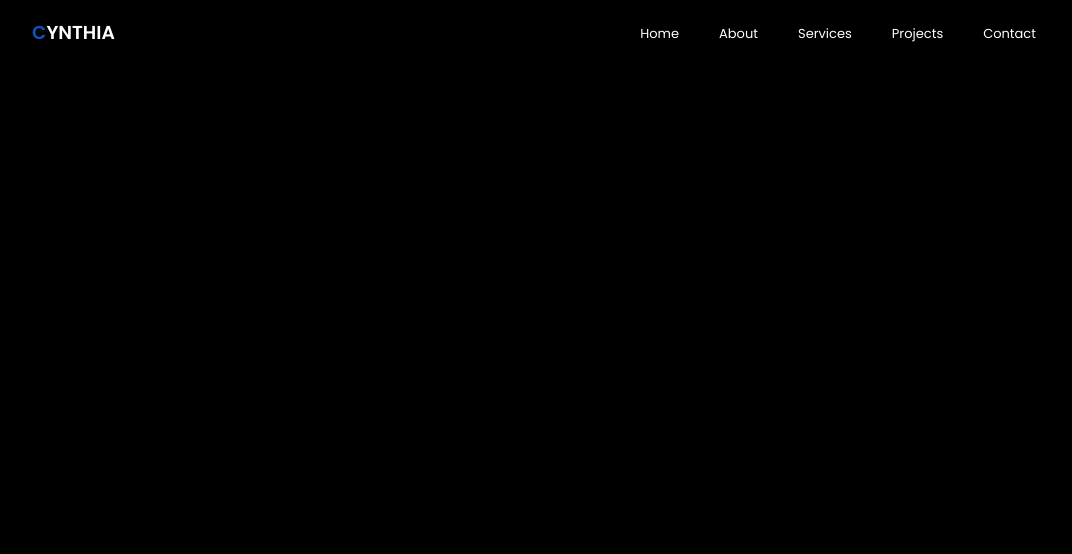
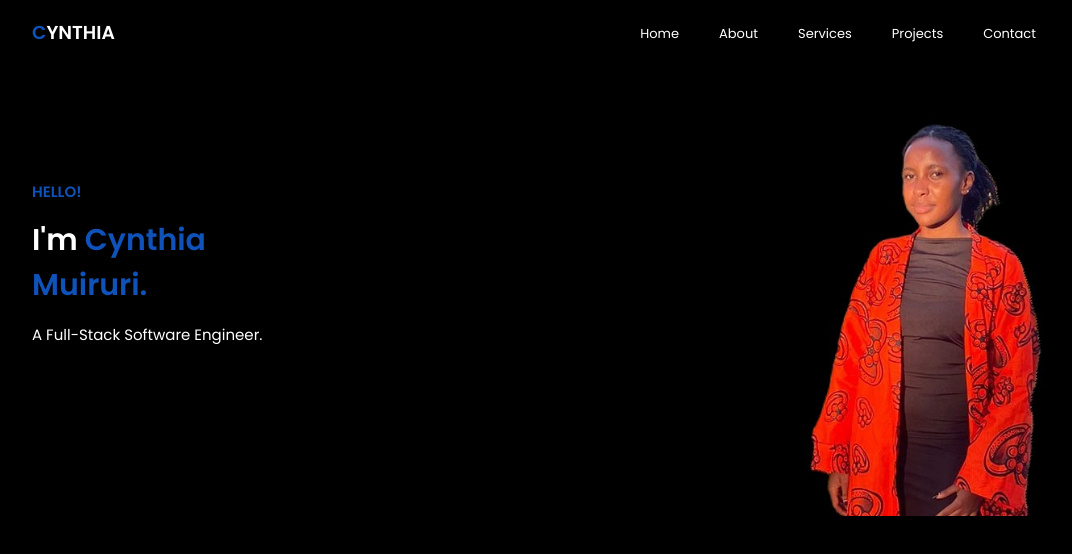
Before and after one commit to muiruriiii/my-react-portfolio, a React (Create React App) app: page / in a window 1280 px wide. Shown: the top 554 px of the page, without its empty margins (96-1168 px from the left). Built offline with nearby package versions, Linux system fonts and the light colour scheme.

Commit message:
feat(elements): add header column layout

```diff
--- a/src/components/Header/header.css
+++ b/src/components/Header/header.css
@@ -42,3 +42,40 @@ nav ul li a::after{
 nav ul li a:hover::after{
     width: 100%;
 }
+/*Column Layout*/
+.row{
+    display: flex;
+    justify-content: space-between;
+    flex-wrap: wrap;
+}
+.header-col-1{
+    flex-basis: 35%;
+}
+.header-col-2 {
+    flex-basis: 60%;
+}
+.header-info{
+    margin-top: 35%;
+    font-size: 20px;
+}
+.title{
+    color: #0F52BA;
+    font-size: 15px;
+    margin-bottom:15px;
+}
+header-info h1{
+    font-size: 30px;
+    margin-top: 20px;
+    letter-spacing: 5px;
+}
+.header-info h1 span{
+    color: #0F52BA;
+}
+.header-info p{
+    margin-top:15px;
+    font-size: 15px;
+}
+.header-col-2 img{
+    width: 100%;
+    margin-top: 35px;
+}
--- a/src/components/Header/header.js
+++ b/src/components/Header/header.js
@@ -1,6 +1,7 @@
 import React from "react";
+import './header.css';
+import background from '../../assets/background.jpeg';
 
-import './header.css';
 
 const Header = () => {
 
@@ -17,6 +18,18 @@ const Header = () => {
                         <li><a href="/contact" >Contact</a></li>
                     </ul>
                 </nav>
+                <div className="row">
+                    <div className="header-col-1">
+                        <div className="header-info">
+                            <h1 className="title">HELLO!</h1>
+                            <h1>I'm <span>Cynthia <br/>Muiruri.</span> <br/></h1>
+                            <p>A Full-Stack Software Engineer.</p>
+                        </div>
+                    </div>
+                    <div className="header-col-2">
+                        <img src={background} alt="Background" />
+                    </div>
+                </div>
 
             </div>
         </section>
```
Also changed, not shown: src/assets/background.jpeg (added).
